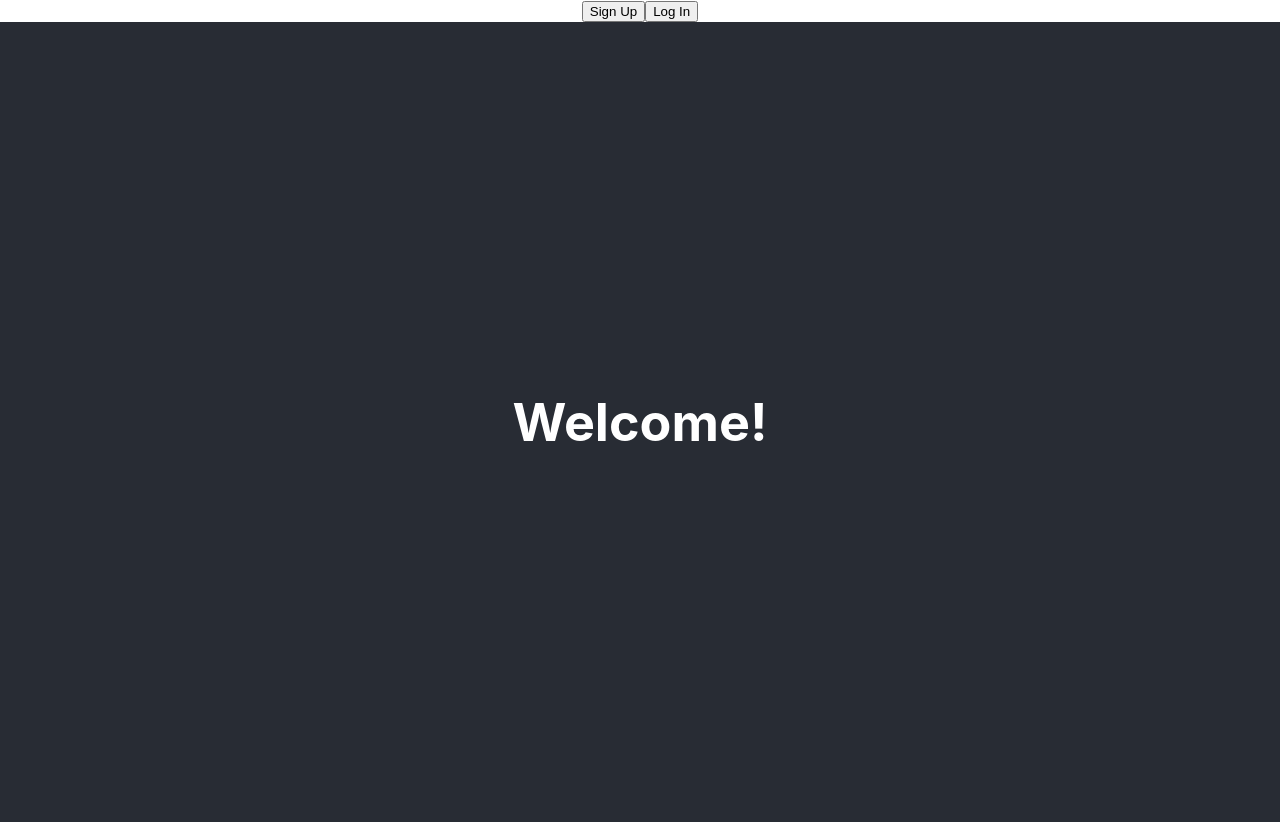
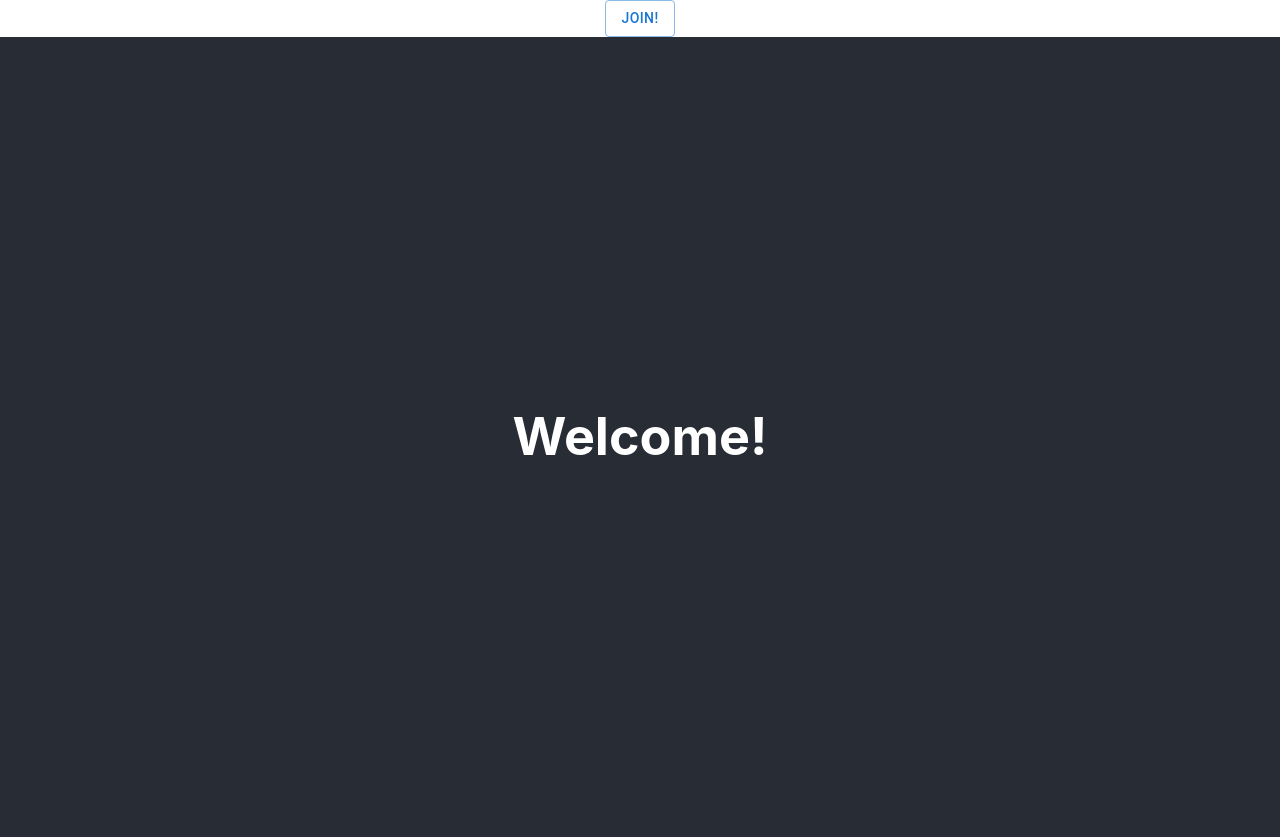
Before and after one commit to ndesai123/qwerhacks24, a React (Create React App) app: page / in a window 1280 px wide. Built offline with nearby package versions, Linux system fonts and the light colour scheme.

Commit message:
trying out google sign in

```diff
--- a/package.json
+++ b/package.json
@@ -3,6 +3,9 @@
   "version": "0.1.0",
   "private": true,
   "dependencies": {
+    "@emotion/react": "^11.11.3",
+    "@emotion/styled": "^11.11.0",
+    "@mui/material": "^5.15.7",
     "@testing-library/jest-dom": "^5.17.0",
     "@testing-library/react": "^13.4.0",
     "@testing-library/user-event": "^13.5.0",
--- a/src/welcome.js
+++ b/src/welcome.js
@@ -1,9 +1,35 @@
+import { auth, googleProvider } from './firebase.js';
+import { signInWithPopup } from 'firebase/auth';
+import { Button } from '@mui/material';
+
 function Welcome() {
+
+  function googleSignIn(){
+    try {
+      signInWithPopup(auth, googleProvider);
+    } catch (error) {
+      console.error(error.message);
+    }
+  };
+
+//   {
+//     user ? (
+//       <button>
+//   Profile
+// </button>
+
+//     ) : (
+//       <Button variant='outlined' onClick={googleSignIn}>
+//       Join!
+//     </Button>
+
+//     )}
     return (
       <div className="App">
         <div>
-            <button>Sign Up</button>
-            <button>Log In</button>
+          <Button variant='outlined' onClick={googleSignIn}>
+              Join!
+          </Button>
         </div>
         <header className="App-header">
             <h1> Welcome! </h1>
```
Also changed, not shown: 1 other file (tests, documents, lock files or other folders).
